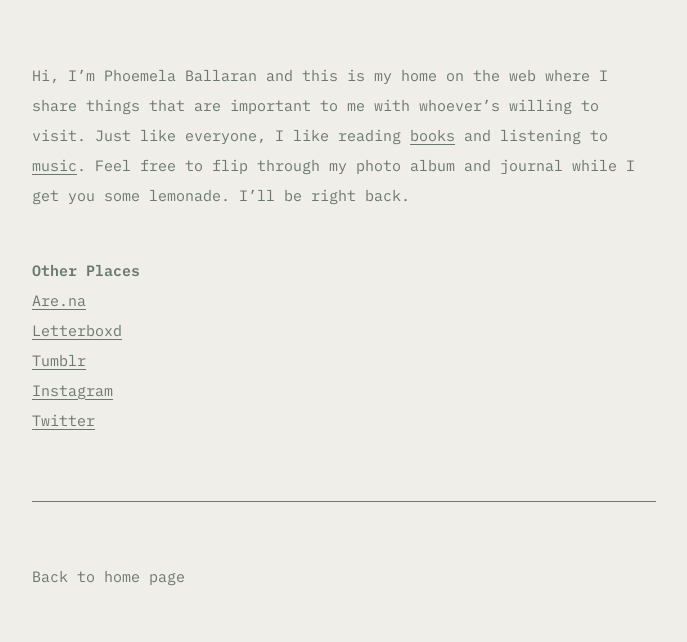
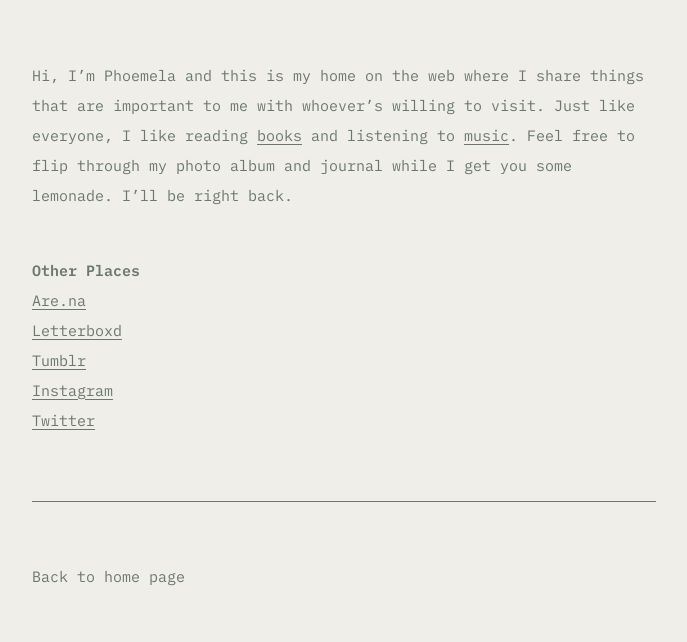
Before and after one commit to comballar/comballar.github.io, a Jekyll site: the page built from about.md, in a window 1280 px wide. Shown: the part 1038-1680 px from the top of the page, without its empty margins (88-775 px from the left). Built offline with Jekyll 4.4.1, drawn with Linux system fonts in a browser that asks for light colours.

Commit message:
Update about.md

```diff
--- a/about.md
+++ b/about.md
@@ -8,11 +8,11 @@ permalink: /about/
 <p align="center"><img src="https://raw.githubusercontent.com/comoballar/imagedb/main/selfportrait.jpg"/></p>
 <figcaption>A portrait of my vibrant and untroubled self.</figcaption>
 <br>
-<p>Hi, I’m Phoemela Ballaran and this is my home on the web where I share things that are important to me with whoever’s willing to visit.
+<p>Hi, I’m Phoemela and this is my home on the web where I share things that are important to me with whoever’s willing to visit.
   Just like everyone, I like reading <a href="https://docs.google.com/spreadsheets/d/19lA3Q2PhI-gE9al3hLvm9YvbfqZxT5TDBC7qv7zEkSo/edit?usp=sharing" target="_blank">books</a> and listening to <a href="https://radio4000.com/comoballar" target="_blank">music</a>.
   Feel free to flip through my photo album and journal while I get you some lemonade. I’ll be right back.</p>
 <br><b>Other Places</b>
-<br><a href="https://are.na/phoemela-ballaran" target="_blank">Are.na</a>
+<br><a href="https://are.na/comoballar" target="_blank">Are.na</a>
 <br><a href="https://letterboxd.com/comoballar/" target="_blank">Letterboxd</a>
 <br><a href="https://comoballar.tumblr.com/" target="_blank">Tumblr</a>
 <br><a href="https://www.instagram.com/comoballar/" target="_blank">Instagram</a>
```
